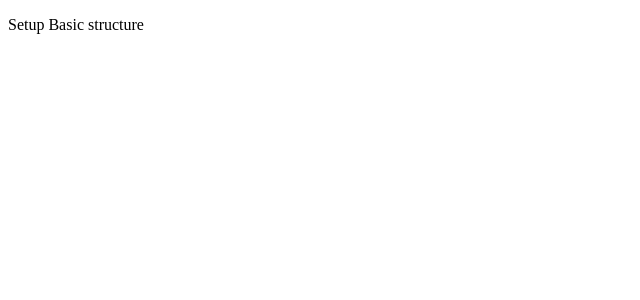
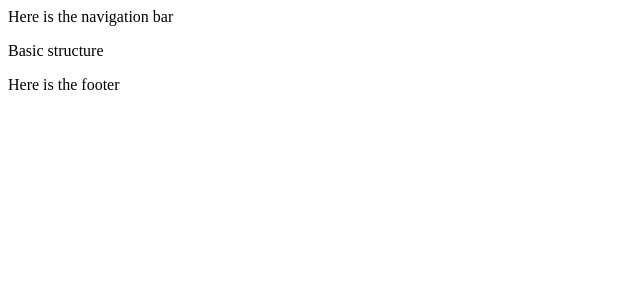
Before and after one commit to imran5644/react-catalogue-capstone, a React (Create React App) app: page / in a window 1280 px wide. Shown: the top 300 px of the page, without its empty margins (0-640 px from the left). Built offline with nearby package versions, Linux system fonts and the light colour scheme.

Commit message:
Add navigation bar and footer

```diff
--- a/src/App.js
+++ b/src/App.js
@@ -1,8 +1,10 @@
-function App() {
+import React from 'react';
+
+const App = () => {
   return (
-    <div className="App">
-      <p>Setup Basic structure</p>
-    </div>
+      <div className="App">
+        <p>Basic structure</p>
+      </div>
   );
 }
 
--- /dev/null
+++ b/src/components/Footer.js
@@ -0,0 +1,9 @@
+import React from 'react';
+
+const Footer = () => {
+  return (
+    <div>Here is the footer</div>
+  )
+}
+
+export default Footer;
--- /dev/null
+++ b/src/containers/NavBar.js
@@ -0,0 +1,9 @@
+import React from 'react';
+
+const NavBar = () => {
+  return (
+    <nav>Here is the navigation bar</nav>
+  )
+}
+
+export default NavBar;
--- a/src/index.js
+++ b/src/index.js
@@ -1,10 +1,14 @@
 import React from 'react';
 import ReactDOM from 'react-dom';
 import App from './App';
+import NavBar from './containers/NavBar';
+import Footer from './components/Footer';
 
 ReactDOM.render(
-  <React.StrictMode>
+  <>
+    <NavBar />
     <App />
-  </React.StrictMode>,
+    <Footer />
+  </>,
   document.getElementById('root')
 );
```
